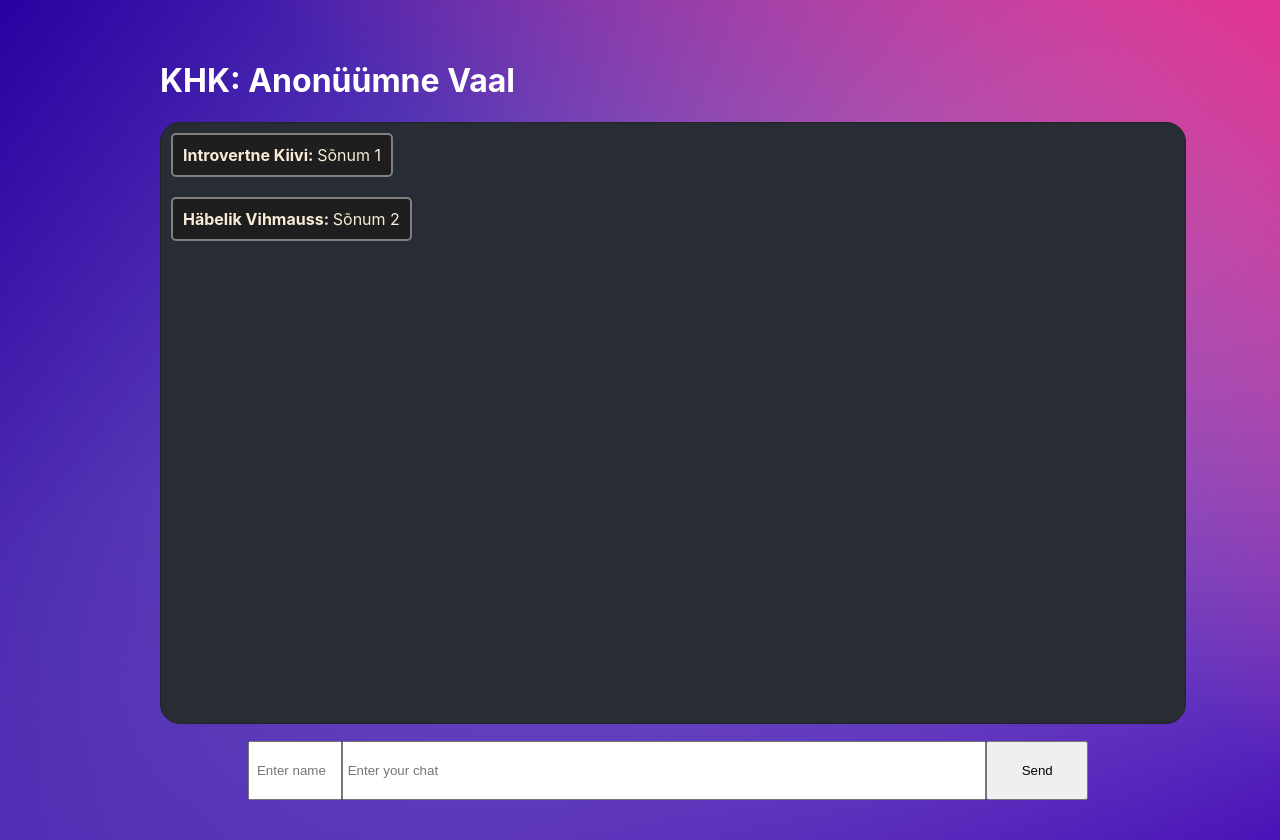
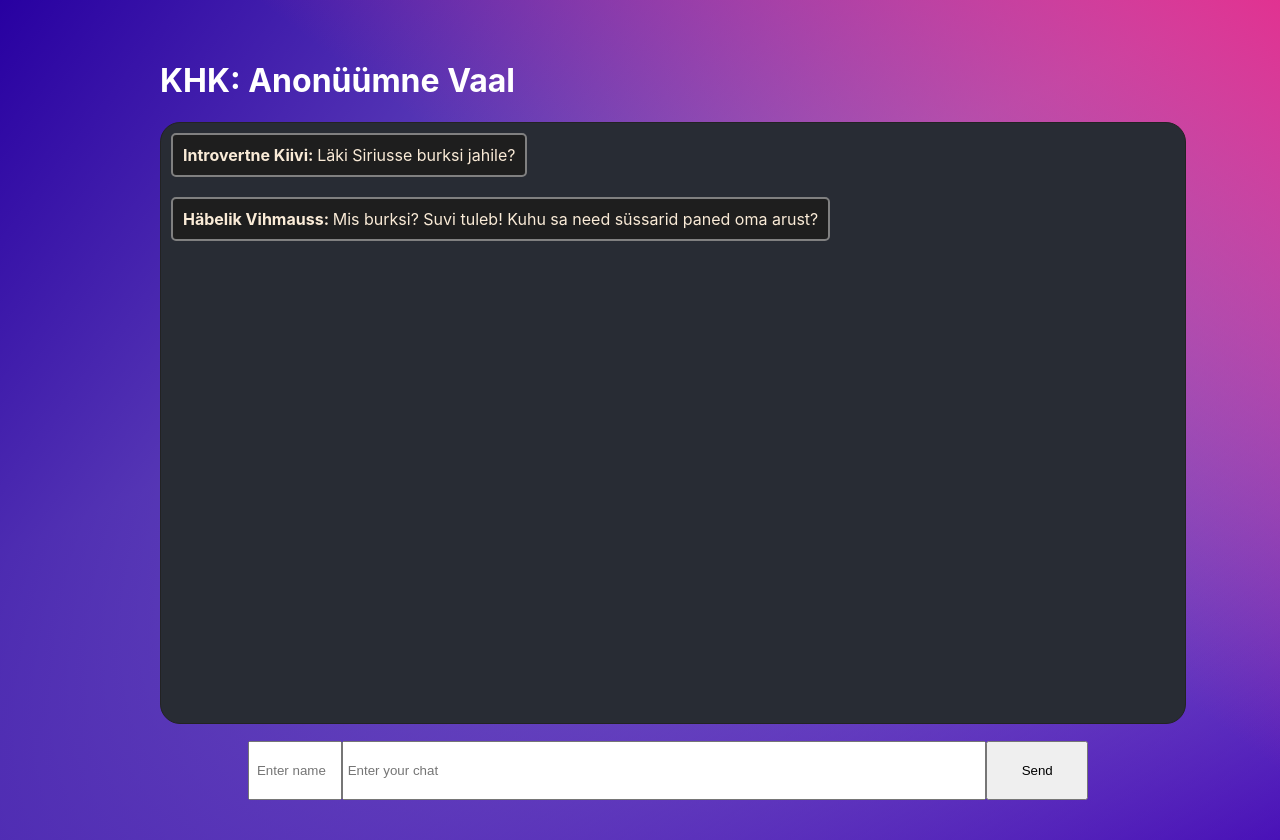
Before and after one commit to Cristallic89/voco-chat-client_2_kristi_rajandu, a React (Create React App) app: page / in a window 1280 px wide. Built offline with nearby package versions, Linux system fonts and the light colour scheme.

Commit message:
Uusim versioon voco-chat-client'ist

```diff
--- a/src/App.js
+++ b/src/App.js
@@ -4,8 +4,8 @@ import './App.css';
 function App() {
     const [name, setName] = useState("Anonüümne Vaal");
     const [chats, setChats] = useState([
-        {name:'Introvertne Kiivi',message:'Sõnum 1' },
-        {name:'Häbelik Vihmauss',message:'Sõnum 2' },
+        {name:'Introvertne Kiivi',message:'Läki Siriusse burksi jahile?' },
+        {name:'Häbelik Vihmauss',message:'Mis burksi? Suvi tuleb! Kuhu sa need süssarid paned oma arust?' },
         ]);
     const [msg,setMsg] = useState('');
 
```
